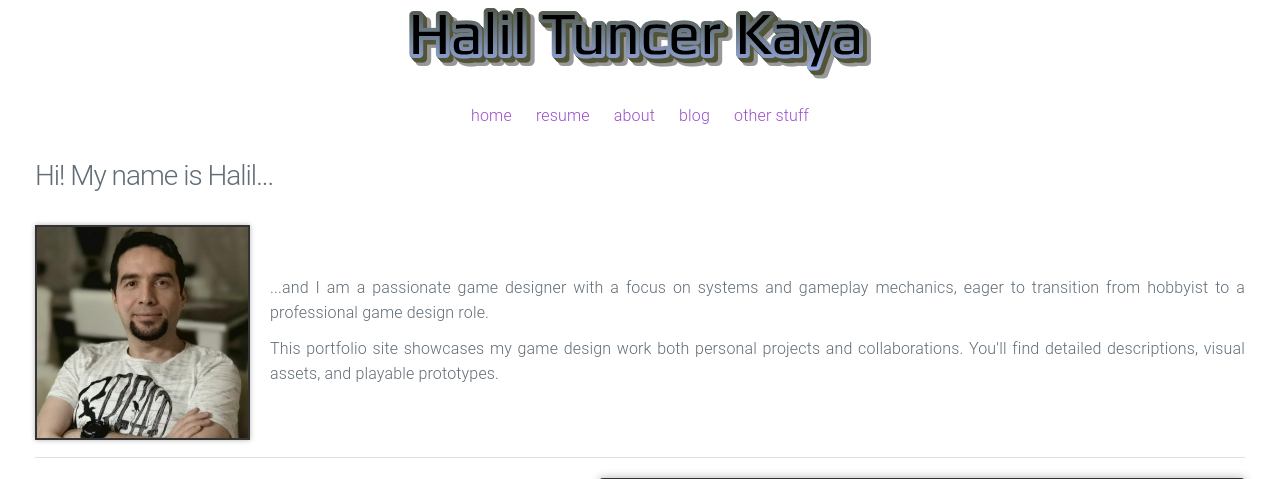
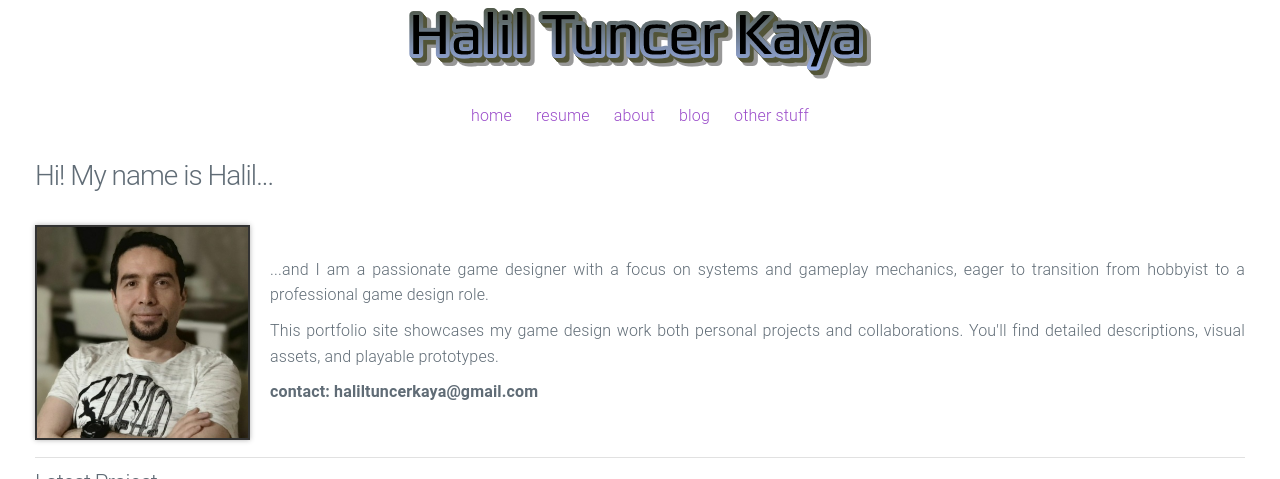
Before and after one commit to htramu/htk.github.io, a Jekyll site: the page built from index.html, in a window 1280 px wide and 900 px high, cut to the strip 0-479 px from the top of the window. Built offline with Jekyll 4.4.1, drawn with Linux system fonts in a browser that asks for light colours.

Commit message:
Update home.html

```diff
--- a/_layouts/home.html
+++ b/_layouts/home.html
@@ -60,6 +60,10 @@
 							</p>
 							<p>
 								This portfolio site showcases my game design work both personal projects and collaborations. You'll find detailed descriptions, visual assets, and playable prototypes.</p>
+							<p>
+								 <span style="font-weight:bold">contact: haliltuncerkaya@gmail.com</span>
+							</p>
+
 						</td>
 					</tr>
 				</table>
@@ -67,7 +71,7 @@
 			<div>
 				<table border="0" cellspacing="0" cellpadding="0">
 					<tr>
-						<td valign="left"><h4>Latest Project</h4></td>
+					<h4>Latest Project</h4>
 						<td valign="center">
 								<p>HedgeShot is a First Person Shooter game created with <span style="font-weight:bold">Unreal Engine 5</span>. It is a month-long game jam effort for the <a href="https://itch.io/jam/gdfg-team-jam-4">GDFG TEAM JAM #4</a>, with a team of four including me. It takes place in a hedge-maze like environment where you fight your way through zombie hordes. In this endeavour, I assume the role of game designer as well as level designer and the director.</p>
 								<p><a href="{{ site.baseurl }}/2024-08-01- HedgeShot/">Read More>>>></a></p>
```
